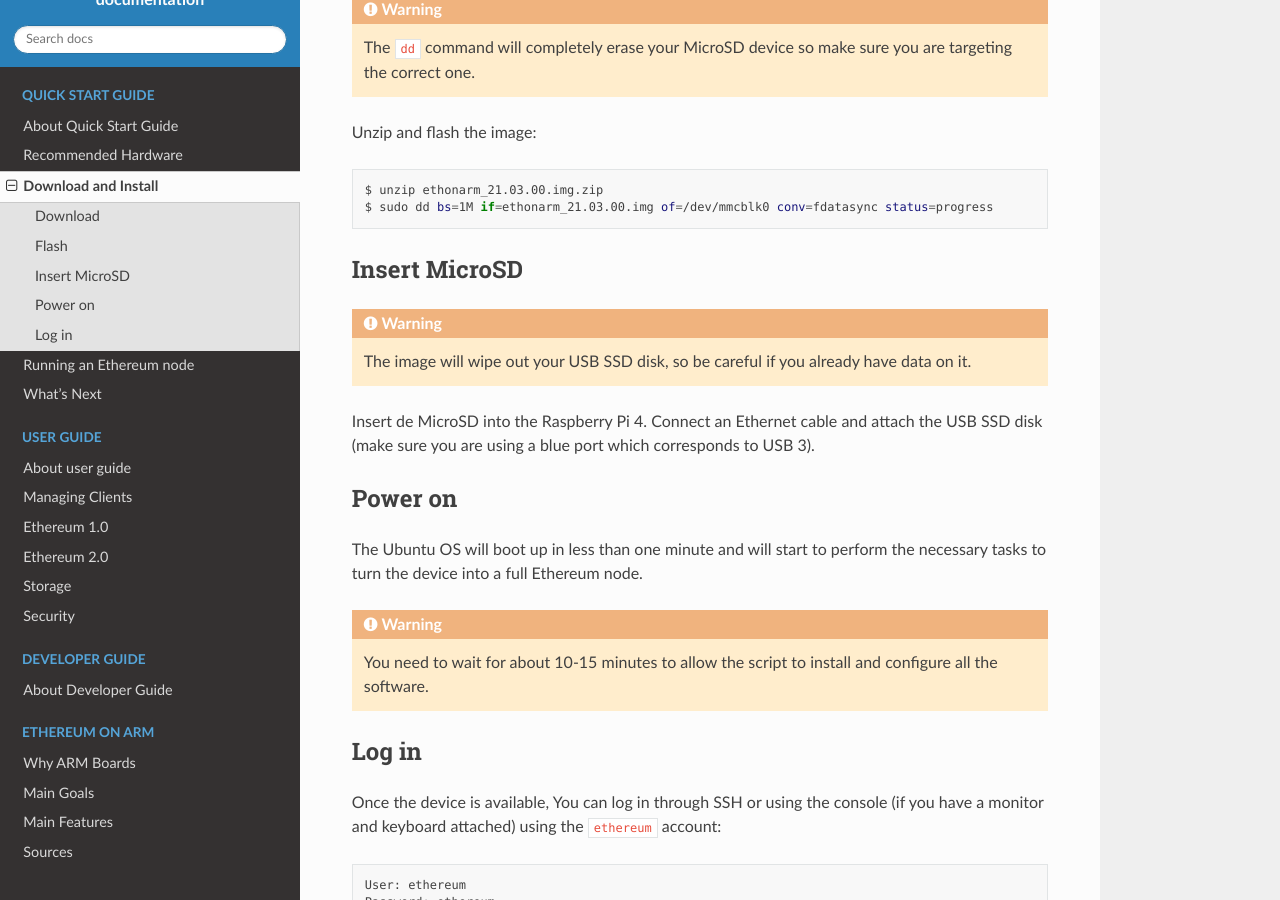
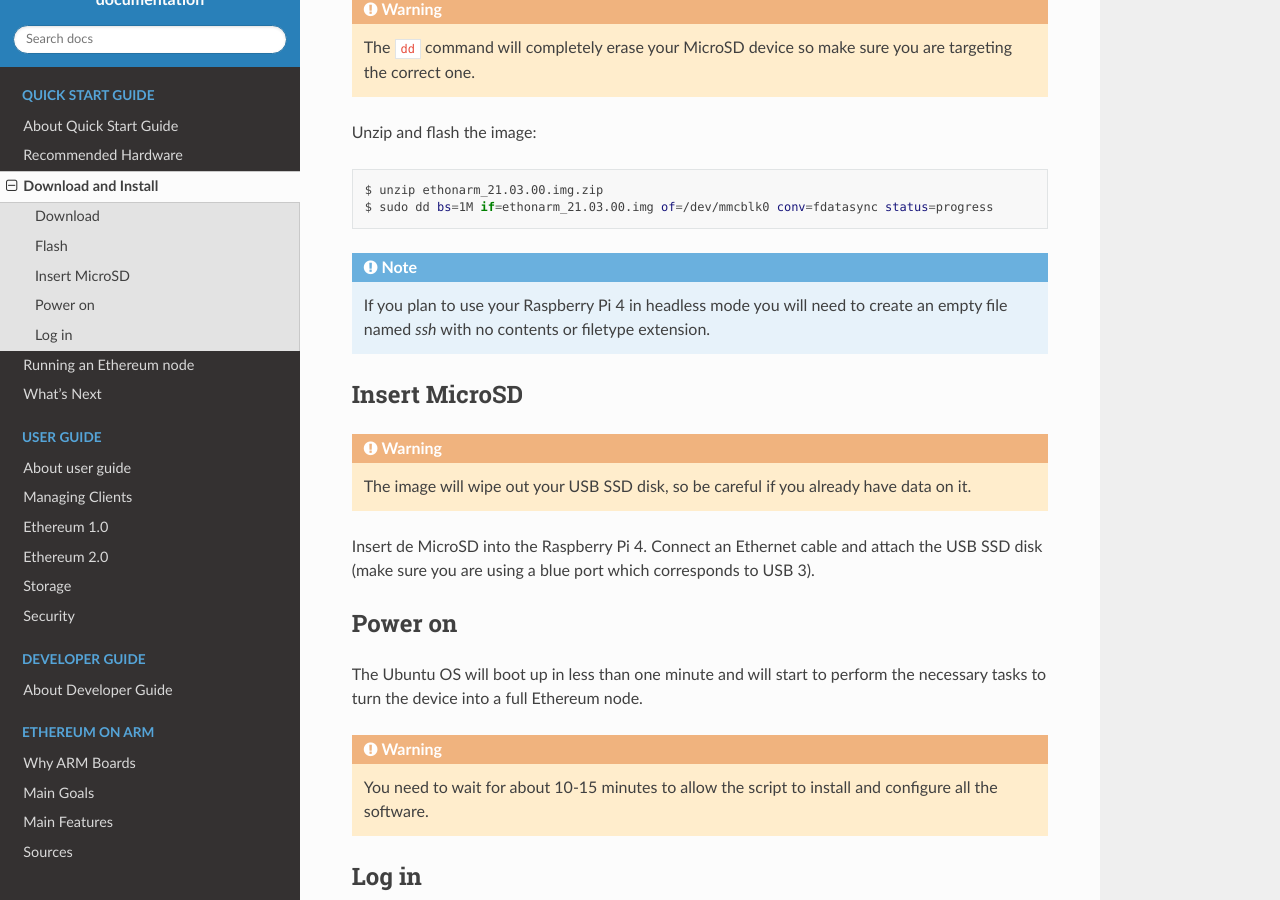
Before and after one commit to EOA-Blockchain-Labs/ethereumonarm, a Sphinx documentation site: the page built from docs/quick-guide/download-and-install.rst, in a window 1280 px wide and 900 px high, scrolled down 922 px. Built offline with Sphinx 7.4.7 and the Read the Docs theme 2.0.0, drawn with Linux system fonts in a browser that asks for light colours.

Commit message:
updated docs>quick-guide>download-and-install.rst to include instructions to add ssh file to root

```diff
--- a/docs/quick-guide/download-and-install.rst
+++ b/docs/quick-guide/download-and-install.rst
@@ -52,6 +52,11 @@ Unzip and flash the image:
 
    unzip ethonarm_21.03.00.img.zip
    sudo dd bs=1M if=ethonarm_21.03.00.img of=/dev/mmcblk0 conv=fdatasync status=progress
+
+.. note::
+  If you plan to use your Raspberry Pi 4 in headless mode you will need to create an empty file
+  named `ssh` with no contents or filetype extension.
+
 
 Insert MicroSD
 --------------
```
